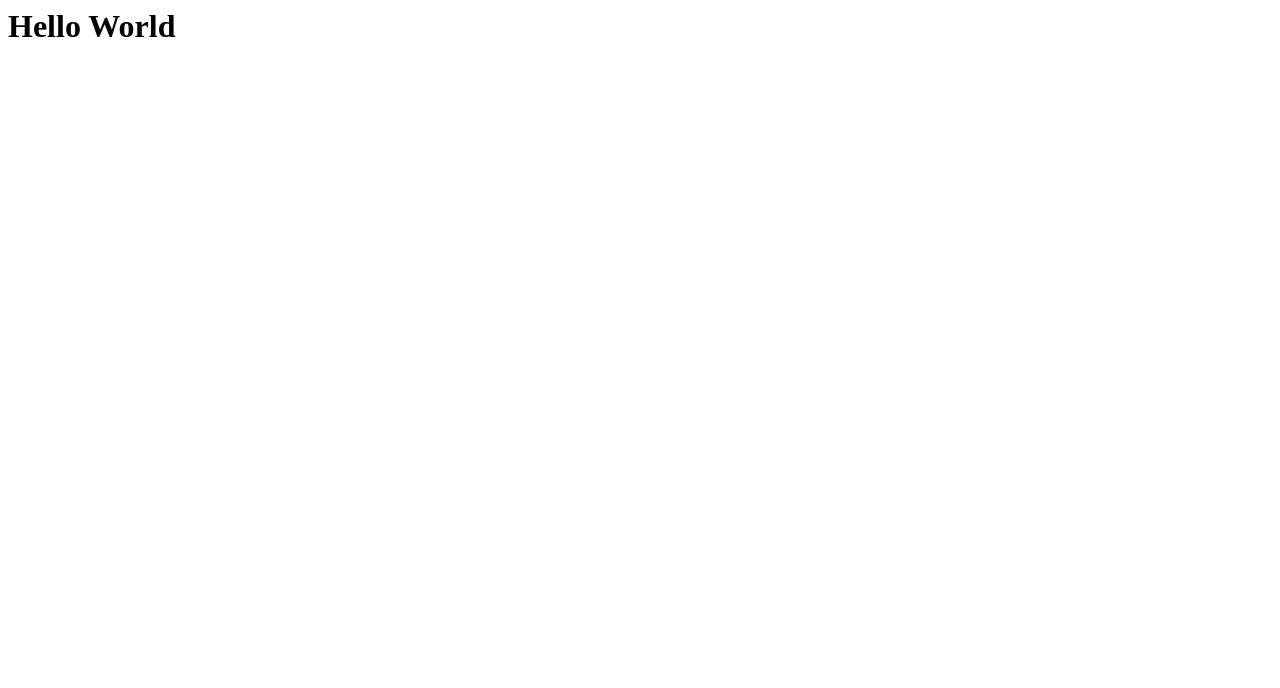
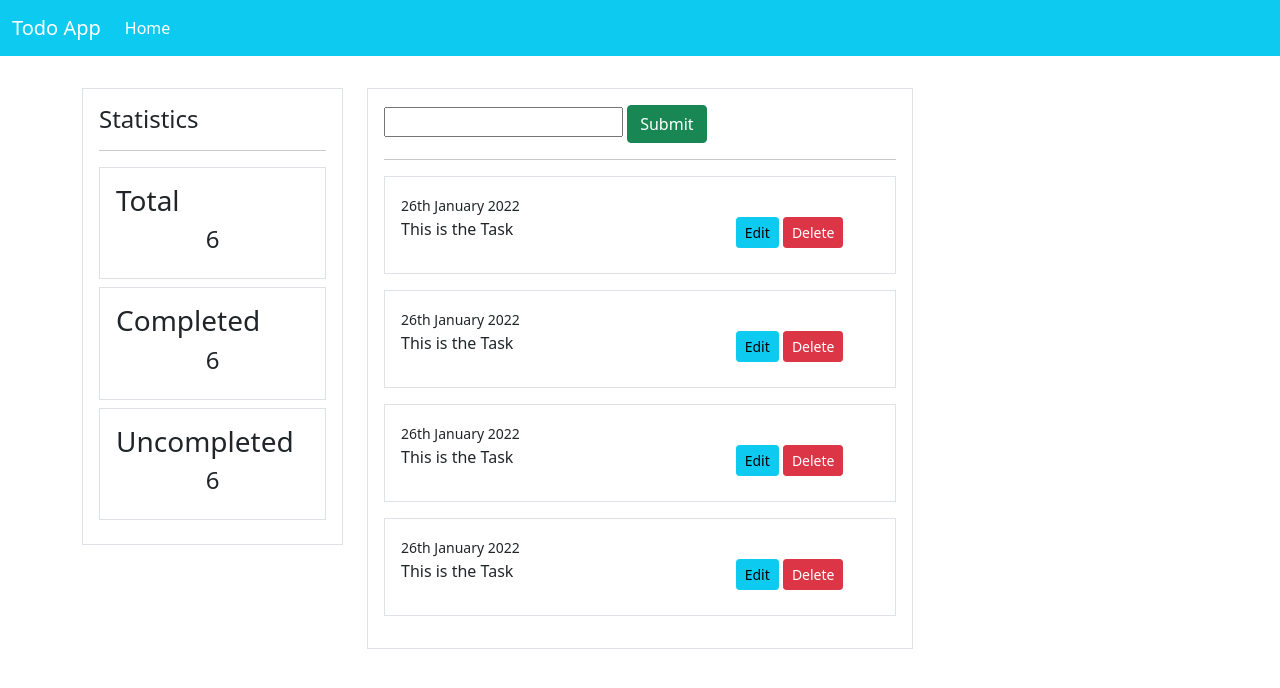
Before and after one commit to atkenshek/TodoProject, a Django app: page / in a window 1280 px wide. Before the commit the part shown is almost empty. Shown: the top 688 px of the page. Run offline with Django 4.2, Linux system fonts and the light colour scheme.

Commit message:
Created tasks and statistics columns

```diff
--- a/templates/partials/aside.html
+++ b/templates/partials/aside.html
@@ -0,0 +1,16 @@
+<div class="border p-3">
+    <h4>Statistics</h4>
+    <hr>
+    <div class="border p-3 mb-2">
+        <h3>Total</h3>
+        <h4 class="text-center">6</h4>
+    </div>
+    <div class="border p-3 mb-2">
+        <h3>Completed</h3>
+        <h4 class="text-center">6</h4>
+    </div>
+    <div class="border p-3 mb-2">
+        <h3>Uncompleted</h3>
+        <h4 class="text-center">6</h4>
+    </div>
+</div>
--- a/templates/partials/base.html
+++ b/templates/partials/base.html
@@ -11,7 +11,22 @@
     <title>Hello, world!</title>
   </head>
   <body>
-    <h1>Hello, world!</h1>
+    {% include 'partials/nav.html' %}
+
+    <div class="container">
+        <div class="row mt-3 pt-3">
+            <div class="col-md-3">
+                {% include 'partials/aside.html' %}
+            </div>
+            <div class="col-md-6">
+                {% block content %}
+                {% endblock %}
+            </div>
+            <div class="col-md-3">
+
+            </div>
+        </div>
+    </div>
 
     <!-- Optional JavaScript; choose one of the two! -->
 
--- a/templates/partials/nav.html
+++ b/templates/partials/nav.html
@@ -1,36 +1,17 @@
 <nav class="navbar navbar-expand-lg navbar-info bg-info">
+
     <div class="container-fluid">
-      <a class="navbar-brand" href="#">Navbar</a>
+      <a class="navbar-brand text-white" href="#">Todo App</a>
       <button class="navbar-toggler" type="button" data-bs-toggle="collapse" data-bs-target="#navbarSupportedContent" aria-controls="navbarSupportedContent" aria-expanded="false" aria-label="Toggle navigation">
         <span class="navbar-toggler-icon"></span>
       </button>
       <div class="collapse navbar-collapse" id="navbarSupportedContent">
         <ul class="navbar-nav me-auto mb-2 mb-lg-0">
           <li class="nav-item">
-            <a class="nav-link active" aria-current="page" href="#">Home</a>
-          </li>
-          <li class="nav-item">
-            <a class="nav-link" href="#">Link</a>
-          </li>
-          <li class="nav-item dropdown">
-            <a class="nav-link dropdown-toggle" href="#" id="navbarDropdown" role="button" data-bs-toggle="dropdown" aria-expanded="false">
-              Dropdown
-            </a>
-            <ul class="dropdown-menu" aria-labelledby="navbarDropdown">
-              <li><a class="dropdown-item" href="#">Action</a></li>
-              <li><a class="dropdown-item" href="#">Another action</a></li>
-              <li><hr class="dropdown-divider"></li>
-              <li><a class="dropdown-item" href="#">Something else here</a></li>
-            </ul>
-          </li>
-          <li class="nav-item">
-            <a class="nav-link disabled">Disabled</a>
+            <a class="nav-link active text-white" aria-current="page" href="#">Home</a>
           </li>
         </ul>
-        <form class="d-flex">
-          <input class="form-control me-2" type="search" placeholder="Search" aria-label="Search">
-          <button class="btn btn-outline-success" type="submit">Search</button>
-        </form>
-      </div>
+        </div>
     </div>
+
   </nav>
--- a/templates/todo/index.html
+++ b/templates/todo/index.html
@@ -0,0 +1,60 @@
+{% extends 'partials/base.html' %}
+
+{% block content %}
+    <div class="border p-3">
+        <form method = "post">
+            <input type="text">
+            <input class = "btn btn-success btn-block"type="submit" value="Submit">
+        </form>
+        <hr>
+        <div class="border p-3 mb-3">
+            <small>26th January 2022</small>
+            <div class="row">
+                <div class="col-md-8">
+                    <p>This is the Task</p>
+                </div>
+                <div class="col-md-4">
+                    <a href="#" class="btn btn-info btn-sm">Edit</a>
+                    <a href="#" class="btn btn-danger btn-sm">Delete</a>
+                </div>
+            </div>
+        </div>
+        <div class="border p-3 mb-3">
+            <small>26th January 2022</small>
+            <div class="row">
+                <div class="col-md-8">
+                    <p>This is the Task</p>
+                </div>
+                <div class="col-md-4">
+                    <a href="#" class="btn btn-info btn-sm">Edit</a>
+                    <a href="#" class="btn btn-danger btn-sm">Delete</a>
+                </div>
+            </div>
+        </div>
+        <div class="border p-3 mb-3">
+            <small>26th January 2022</small>
+            <div class="row">
+                <div class="col-md-8">
+                    <p>This is the Task</p>
+                </div>
+                <div class="col-md-4">
+                    <a href="#" class="btn btn-info btn-sm">Edit</a>
+                    <a href="#" class="btn btn-danger btn-sm">Delete</a>
+                </div>
+            </div>
+        </div>
+        <div class="border p-3 mb-3">
+            <small>26th January 2022</small>
+            <div class="row">
+                <div class="col-md-8">
+                    <p>This is the Task</p>
+                </div>
+                <div class="col-md-4">
+                    <a href="#" class="btn btn-info btn-sm">Edit</a>
+                    <a href="#" class="btn btn-danger btn-sm">Delete</a>
+                </div>
+            </div>
+        </div>
+    </div>
+
+{% endblock %}
--- a/todoapp/views.py
+++ b/todoapp/views.py
@@ -2,7 +2,7 @@ from django.shortcuts import render
 from django.http import HttpResponse
 # Create your views here.
 def index(request):
-    return HttpResponse('<h1>Hello World</h1>')
+    return render(request, 'todo/index.html')
 
 def about(request):
     return HttpResponse('<h1>About page</h1>')
```
